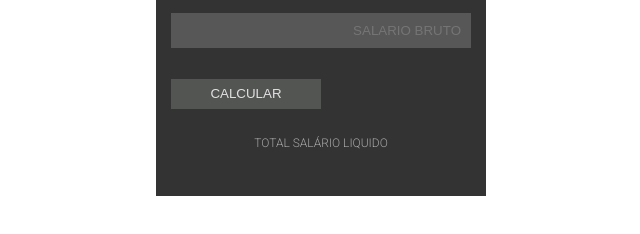
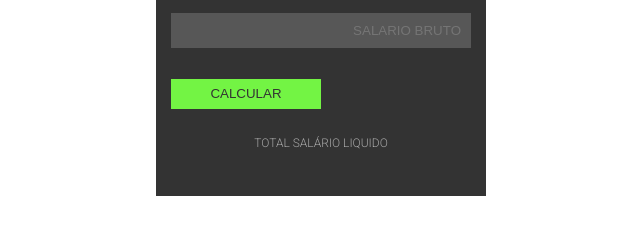
Before and after one commit to larissaraitz/viasoft, a plain HTML site: page index.html in a window 1280 px wide. In both pictures the pointer is over the button "CALCULAR". Shown: the part 330-564 px from the top of the page, without its empty margins (319-959 px from the left). Drawn offline with Linux system fonts and the light colour scheme.

Commit message:
Update style.css

```diff
--- a/styles/style.css
+++ b/styles/style.css
@@ -40,6 +40,11 @@ button{
     border: none;
     color: #e1e1e1;
 }
+button:hover{
+    background-color:#73f444;
+    color: #333;
+    cursor:pointer;
+}
 table{
     width: 300px;
     color: #e1e1e1;
```
